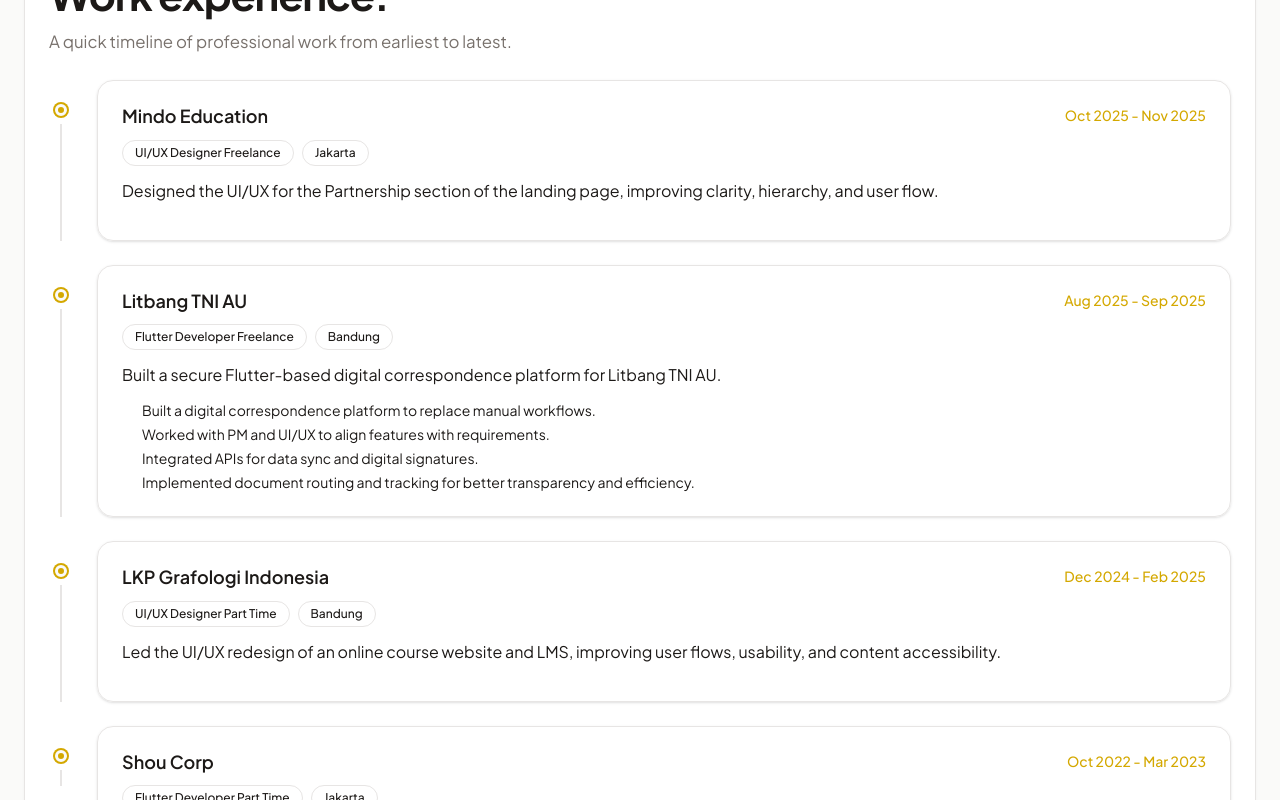
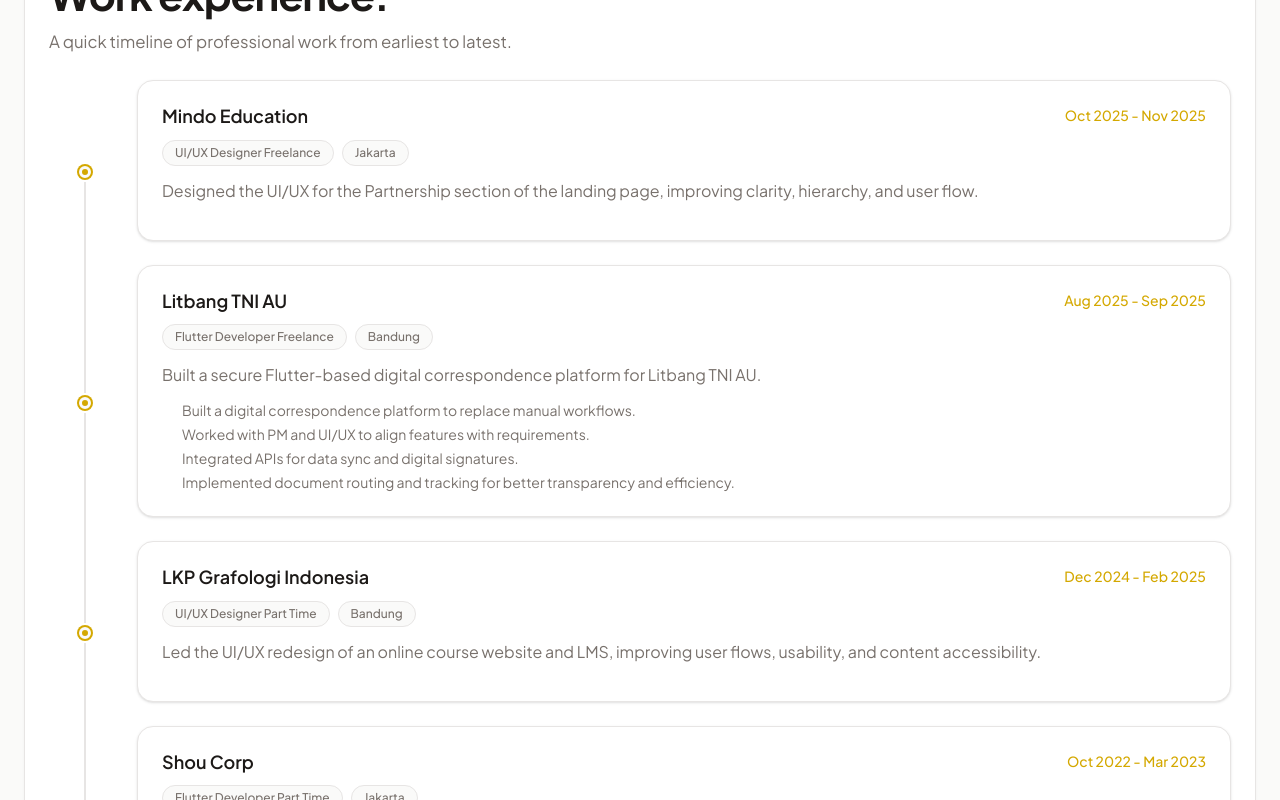
Before and after one commit to gyaaufau/portofolio-next, a Next.js app: page / in a window 1280 px wide. Shown: the part 1780-2580 px from the top of the page. Built offline with nearby package versions, Linux system fonts and the light colour scheme; no server answers.

Commit message:
checkpoint

```diff
--- a/src/components/section-shell.tsx
+++ b/src/components/section-shell.tsx
@@ -8,7 +8,7 @@
 
 export function SectionShell({ eyebrow, title, description, id, children }: SectionShellProps) {
   return (
-    <section className="section-shell reveal" id={id}>
+    <section className="section-shell px-6" id={id}>
       <div className="section-heading">
         <p className="section-eyebrow">{eyebrow}</p>
         <h2>{title}</h2>
--- a/src/components/work-experience.tsx
+++ b/src/components/work-experience.tsx
@@ -5,45 +5,78 @@
 }
 
 export function WorkExperience({ experiences }: WorkExperienceProps) {
-  const displayExperiences = [...experiences].sort((left, right) => right.order - left.order);
+  const displayExperiences = [...experiences].sort((left, right) =>
+    right.order - left.order
+  );
 
   return (
-    <div className="flex flex-col gap-6">
+    <div className="flex flex-col pl-6">
       {displayExperiences.map((experience, index) => {
+        const isFirst = index === 0;
         const isLast = index === displayExperiences.length - 1;
+
         return (
-          <div key={experience.company} className="flex gap-6">
-            <div className="flex flex-col items-center w-6 relative">
-              <div className="timeline-dot z-10 mt-6"></div>
+          <div key={experience.company}>  {/* Spacing handle oleh parent SectionShell */}
+            <div className="flex gap-10">
+              {/* Timeline: Line + Dot */}
+              <div className="flex flex-col items-center w-6 relative self-stretch">
+                {/* Line from top to dot */}
+                {isFirst ? (
+                  <div className="w-0.5 bg-transparent flex-1"></div>
+                ) : (
+                  <div className="w-0.5 bg-[var(--line)] flex-1"></div>
+                )}
 
-              {!isLast ? (
-                <div className="timeline-line flex-1 mt-2"></div>
+                {/* Dot - same style for all */}
+                <div className="w-3 h-3 rounded-full bg-[var(--accent)] border-[3px] border-[var(--bg)] shadow-[0_0_0_2px_var(--accent)] z-10 shrink-0 my-1"></div>
+
+                {/* Line from dot to bottom */}
+                {isLast ? (
+                  <div className="w-0.5 bg-transparent flex-1"></div>
                 ) : (
-                <div className="timeline-line h-4 mt-2"></div>
+                  <div className="w-0.5 bg-[var(--line)] flex-1"></div>
                 )}
               </div>
 
-            <article className={`flex-1 p-6 rounded-2xl bg-panel-primary border border-line-primary shadow-sm hover:-translate-y-0.5 hover:border-line-strong hover:shadow-lg transition-all reveal reveal-delay-${Math.min(index + 1, 6)}`}>
+              {/* Card */}
+              <article
+                className="flex-1 p-6 rounded-2xl bg-[var(--panel)] border border-[var(--line)] shadow-sm hover:-translate-y-0.5 hover:border-[var(--line-strong)] hover:shadow-lg transition-all mb-6"
+              >
                 <div className="min-w-0">
                   <div className="flex items-start justify-between gap-4">
                     <div>
-                    <h3 className="m-0 text-lg font-semibold leading-tight">{experience.company}</h3>
+                      <h3 className="m-0 text-lg font-semibold leading-tight text-[var(--text)]">
+                        {experience.company}
+                      </h3>
                     </div>
-                  <span className="text-sm font-medium text-accent text-right">{experience.period}</span>
+                    <span className="text-sm font-medium text-[var(--accent)] text-right shrink-0">
+                      {experience.period}
+                    </span>
                   </div>
 
                   <div className="flex flex-wrap gap-2 mt-3">
-                  <span className="text-xs font-medium border border-line-primary rounded-full px-3 py-1 bg-bg-primary text-muted-primary">{experience.role}</span>
-                  <span className="text-xs font-medium border border-line-primary rounded-full px-3 py-1 bg-bg-primary text-muted-primary">{experience.location}</span>
+                    <span className="text-xs font-medium border border-[var(--line)] rounded-full px-3 py-1 bg-[var(--bg)] text-[var(--muted)]">
+                      {experience.role}
+                    </span>
+                    <span className="text-xs font-medium border border-[var(--line)] rounded-full px-3 py-1 bg-[var(--bg)] text-[var(--muted)]">
+                      {experience.location}
+                    </span>
                   </div>
 
-                <p className="mt-3 text-muted-primary leading-relaxed">{experience.summary}</p>
+                  <p className="mt-3 text-[var(--muted)] leading-relaxed">
+                    {experience.summary}
+                  </p>
 
                   <ul className="mt-3 pl-5 space-y-1">
-                  {experience.highlights.map((highlight, idx) => <li key={idx} className="text-sm text-muted-primary">{highlight}</li>)}
+                    {experience.highlights.map((highlight, idx) => (
+                      <li key={idx} className="text-sm text-[var(--muted)]">
+                        {highlight}
+                      </li>
+                    ))}
                   </ul>
                 </div>
               </article>
+            </div>
           </div>
         );
       })}
```
Also changed, not shown: 1 other file (tests, documents, lock files or other folders). Lines whose indentation alone changed are shown as unchanged.
